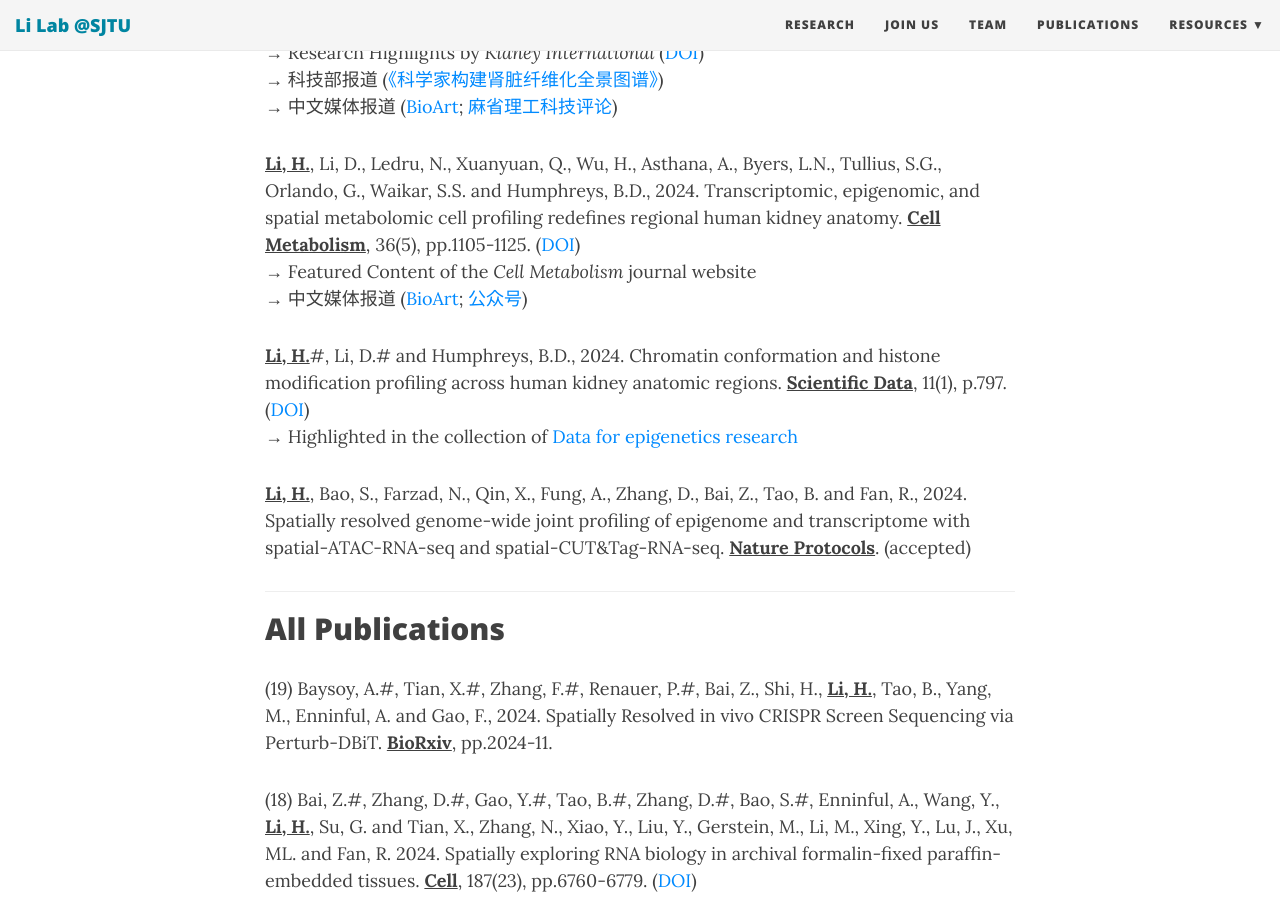
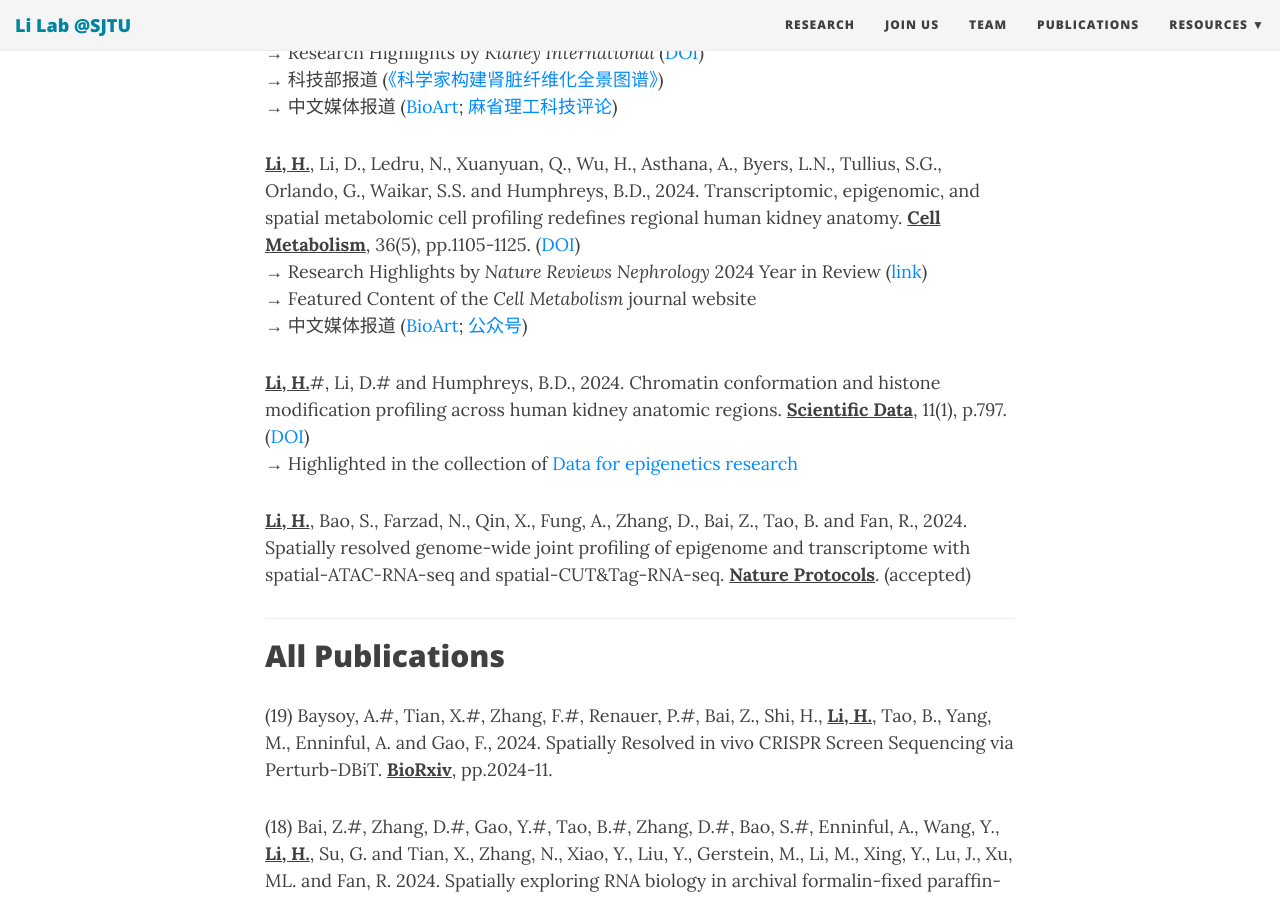
Before and after one commit to TheLiLab/thelilab.github.io, a Jekyll site: the page built from pubs.md, in a window 1280 px wide and 900 px high, scrolled down 848 px. Built offline with Jekyll 4.4.1, drawn with Linux system fonts in a browser that asks for light colours; nearby versions of some CDN libraries.

Commit message:
Update pubs.md

```diff
--- a/pubs.md
+++ b/pubs.md
@@ -27,6 +27,7 @@ bigimg:
 <br>
 
 <strong><u>Li, H.</u></strong>, Li, D., Ledru, N., Xuanyuan, Q., Wu, H., Asthana, A., Byers, L.N., Tullius, S.G., Orlando, G., Waikar, S.S. and Humphreys, B.D., 2024. Transcriptomic, epigenomic, and spatial metabolomic cell profiling redefines regional human kidney anatomy. <strong><u>Cell Metabolism</u></strong>, 36(5), pp.1105-1125.  (<a href="https://doi.org/10.1016/j.cmet.2024.02.015" target="_blank">DOI</a>)<br>
+→	Research Highlights by <i>Nature Reviews Nephrology</i> 2024 Year in Review (<a href="https://doi.org/10.1038/s41581-024-00919-w" target="_blank">link</a>)<br>
 →	Featured Content of the <i>Cell Metabolism</i> journal website<br>
 →	中文媒体报道 (<a href="https://mp.weixin.qq.com/s/EZZC0j3wezH26dazQr_swQ" target="_blank">BioArt</a>; <a href="https://mp.weixin.qq.com/s/jdNkc0TlyETwB1TnJLkj0w" target="_blank">公众号</a>)
 <br>
```
